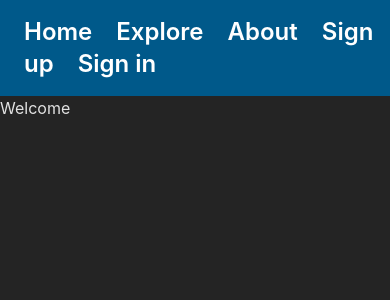
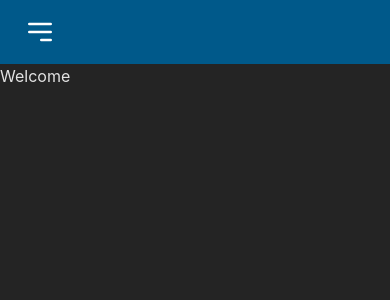
Before and after one commit to DavidLC578/BookClient, a React (Vite) app: page / in a window 390 px wide. Shown: the top 300 px of the page. Built offline with nearby package versions, Linux system fonts and the light colour scheme.

Commit message:
feat: header responsive design

```diff
--- a/src/components/Header.jsx
+++ b/src/components/Header.jsx
@@ -1,36 +1,98 @@
+import { useState } from "react";
 import { Link } from "react-router-dom";
 import { useAuth } from "../context/AuthContext";
 
 function Header() {
     const { user, logout, isAuthenticated } = useAuth();
+    const [isMenuOpen, setIsMenuOpen] = useState(false);
+
     const onClick = () => logout();
+
+    const toggleMenu = () => {
+        setIsMenuOpen(!isMenuOpen);
+    };
+
     return (
         <nav className="bg-sky-800 py-4 px-6 text-white font-semibold text-2xl">
             <div className="flex justify-between items-center">
-                {isAuthenticated && user && <div>{user.name}</div>}
+                {/* Nombre del usuario a la izquierda */}
+                {isAuthenticated && user && (
+                    <div className="flex-shrink-0">{user.name}</div>
+                )}
 
+                {/* Icono de hamburguesa para móviles */}
+                <button
+                    className="md:hidden focus:outline-none"
+                    onClick={toggleMenu}
+                >
+                    <svg
+                        className="w-8 h-8"
+                        fill="none"
+                        stroke="currentColor"
+                        viewBox="0 0 24 24"
+                        xmlns="http://www.w3.org/2000/svg"
+                    >
+                        <path
+                            strokeLinecap="round"
+                            strokeLinejoin="round"
+                            strokeWidth="2"
+                            d="M4 6h16M4 12h16m-7 6h7"
+                        ></path>
+                    </svg>
+                </button>
 
-                {
-                    !isAuthenticated ?
-                        <div className="md:flex space-x-6">
-                            <Link className="" to="/home">Home</Link>
-                            <Link className="" to="/explore">Explore</Link>
-                            <Link className="" to="/about">About</Link>
-                            <Link className="" to="/register">Sign up</Link>
-                            <Link className="" to="/login">Sign in</Link>
-                        </div>
-                        :
-                        <div className="md:flex space-x-6">
-                            <Link className="" to="/home">Home</Link>
-                            <Link className="" to="/publish">Publish</Link>
-                            <Link className="" to="/explore">Explore</Link>
-                            <Link className="" to="/favorites">Favourites</Link>
-                            <Link className="" to="/profile">Profile</Link>
-                            <button className="cursor-pointer" onClick={onClick}>Logout</button>
-                        </div>
-                }
+                {/* Menú de navegación */}
+                <div
+                    className={`${isMenuOpen ? "block" : "hidden"
+                        } md:flex md:items-center md:space-x-6 absolute md:static top-16 right-0 bg-sky-800 w-full md:w-auto text-center md:text-left`}
+                >
+                    {!isAuthenticated ? (
+                        <>
+                            <Link className="block py-2 hover:bg-sky-700 md:hover:bg-transparent md:hover:text-gray-300" to="/home">
+                                Home
+                            </Link>
+                            <Link className="block py-2 hover:bg-sky-700 md:hover:bg-transparent md:hover:text-gray-300" to="/explore">
+                                Explore
+                            </Link>
+                            <Link className="block py-2 hover:bg-sky-700 md:hover:bg-transparent md:hover:text-gray-300" to="/about">
+                                About
+                            </Link>
+                            <Link className="block py-2 hover:bg-sky-700 md:hover:bg-transparent md:hover:text-gray-300" to="/register">
+                                Sign up
+                            </Link>
+                            <Link className="block py-2 hover:bg-sky-700 md:hover:bg-transparent md:hover:text-gray-300" to="/login">
+                                Sign in
+                            </Link>
+                        </>
+                    ) : (
+                        <>
+                            <Link className="block py-2 hover:bg-sky-700 md:hover:bg-transparent md:hover:text-gray-300" to="/home">
+                                Home
+                            </Link>
+                            <Link className="block py-2 hover:bg-sky-700 md:hover:bg-transparent md:hover:text-gray-300" to="/publish">
+                                Publish
+                            </Link>
+                            <Link className="block py-2 hover:bg-sky-700 md:hover:bg-transparent md:hover:text-gray-300" to="/explore">
+                                Explore
+                            </Link>
+                            <Link className="block py-2 hover:bg-sky-700 md:hover:bg-transparent md:hover:text-gray-300" to="/favorites">
+                                Favourites
+                            </Link>
+                            <Link className="block py-2 hover:bg-sky-700 md:hover:bg-transparent md:hover:text-gray-300" to="/profile">
+                                Profile
+                            </Link>
+                            <button
+                                className="block w-full py-2 hover:bg-sky-700 md:hover:bg-transparent md:hover:text-gray-300 cursor-pointer"
+                                onClick={onClick}
+                            >
+                                Logout
+                            </button>
+                        </>
+                    )}
+                </div>
             </div>
         </nav>
-    )
+    );
 }
+
 export default Header;
--- a/src/pages/Explore.jsx
+++ b/src/pages/Explore.jsx
@@ -23,7 +23,7 @@ function Explore() {
         fetchBooks();
     }, []);
 
-    if (loading) return <p>Cargando...</p>;
+    if (loading) return <p>Loading...</p>;
     if (error) return <p>{error}</p>;
     return (
         <>
```
